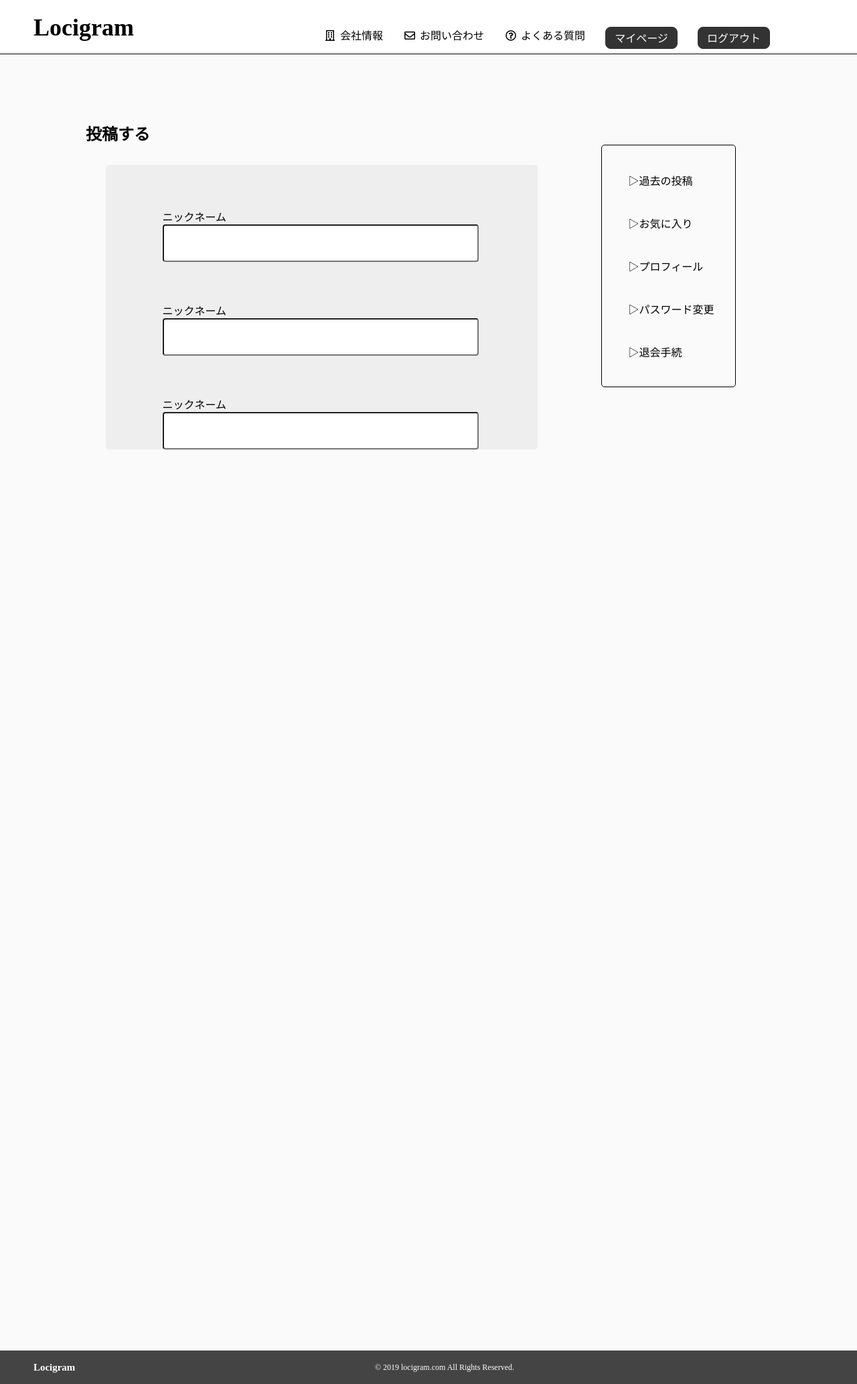
After one commit to XIAO100he/Locigram, a PHP site: page /registPost.php in a window 1280 px wide. The commit adds this page. Shown: the whole page at 67% size. Run offline with PHP 8.4, Linux system fonts and the light colour scheme; the visitor is signed in with stand-in values (Sample User, id 1); data that the repository does not hold is empty; some libraries are stand-ins or nearby versions.

Commit message:
Make registPost

```diff
--- /dev/null
+++ b/registPost.php
@@ -0,0 +1,85 @@
+<?php
+
+require('function.php');
+
+debug('「「「「「「「「「「「「「「「「「「「「「「「「「「「「「「「「「「「「「「「「');
+debug('「　投稿ページ　');
+debug('「「「「「「「「「「「「「「「「「「「「「「「「「「「「「「「「「「「「「「「「');
+debugLogStart();
+
+require('auth.php');
+?>
+
+
+
+
+<!----------------ビュー--------------------------->
+
+
+<?php
+$siteTitle = (!$edit_flg) ? '投稿内容編集' : '投稿';
+require('head.php');
+?>
+<body>
+	<?php
+	require('header.php');
+	?>
+	<div class="main-wrapper">
+		<h2><?php echo (!$edit_flg) ? '投稿する' : '投稿内容を編集する'; ?></h2>
+		<div class="registPost-wrapper">
+			<form action="" method="post">
+<!--			全体のエラーメッセージ-->
+				<div class="area-msg">
+					<?php
+					if(!empty($err_msg['common'])) echo $err_msg['common'];
+					?>
+				</div>
+				<div class="postContent_wrapper">
+<!--				-->
+					<label class="<?php if(!empty($err_msg['name'])) echo 'err'; ?>">
+						<div class="theme-wrapper">
+							<p class="sub_theme">ニックネーム</p>
+						</div>
+						<input type="text" name="name" value="<?php if(!empty($_POST['name'])) echo $_POST['name']; ?>">
+					</label>
+					<div class="area-msg">
+						<?php
+						if(!empty($err_msg['name'])) echo $err_msg['name'];
+						?>
+					</div>
+<!--					-->
+					<label class="<?php if(!empty($err_msg['name'])) echo 'err'; ?>">
+						<div class="theme-wrapper">
+							<p class="sub_theme">ニックネーム</p>
+						</div>
+						<input type="text" name="name" value="<?php if(!empty($_POST['name'])) echo $_POST['name']; ?>">
+					</label>
+					<div class="area-msg">
+						<?php
+						if(!empty($err_msg['name'])) echo $err_msg['name'];
+						?>
+					</div>
+<!--					-->
+					<label class="<?php if(!empty($err_msg['name'])) echo 'err'; ?>">
+						<div class="theme-wrapper">
+							<p class="sub_theme">ニックネーム</p>
+						</div>
+						<input type="text" name="name" value="<?php if(!empty($_POST['name'])) echo $_POST['name']; ?>">
+					</label>
+					<div class="area-msg">
+						<?php
+						if(!empty($err_msg['name'])) echo $err_msg['name'];
+						?>
+					</div>
+<!--					-->
+				</div>
+			</form>
+		</div>
+		<?php
+		require('side_bar.php');
+		?>
+	</div>
+	<?php
+	require('footer.php');
+	?>
+</body>
--- a/style.css
+++ b/style.css
@@ -439,26 +439,40 @@ select{
 	width:293px;
 	font-size:15px;
 }
-
+.placeName{
+	color:#555;
+}
 /*****************投稿ボタン****************/
-.sell-btn {
+.postBtn {
 	position: fixed;
-	bottom: -14px;
-	right: -14px;
+	bottom: 60px;
+	right: 50px;
 	z-index: 10;
-	width: 80px;
-	height: 80px;
+	width: 100px;
+	height: 100px;
 	border-radius: 50%;
-	background: $mercari-red;
+	background: #F4A460;
 	color: #fff;
 	text-align: center;
+}
 
-	&_title {
-		margin-top: 14px;
-	}
+.postBtn-title{
+	margin-top: 20px;
+}
 
-	&_icon {
-		margin-top: 4px;
-		font-size: 24px;
-	}
+.postBtn i{
+	margin-top: 4px;
+	font-size: 30px;
 }
+
+/*****************投稿・編集画面****************/
+.registPost-wrapper{
+	width:70%;
+	height:1700px;
+	float:left;
+}
+.postContent_wrapper{
+	width:80%;
+	margin:0 auto;
+	padding-top:5px;
+}
```
